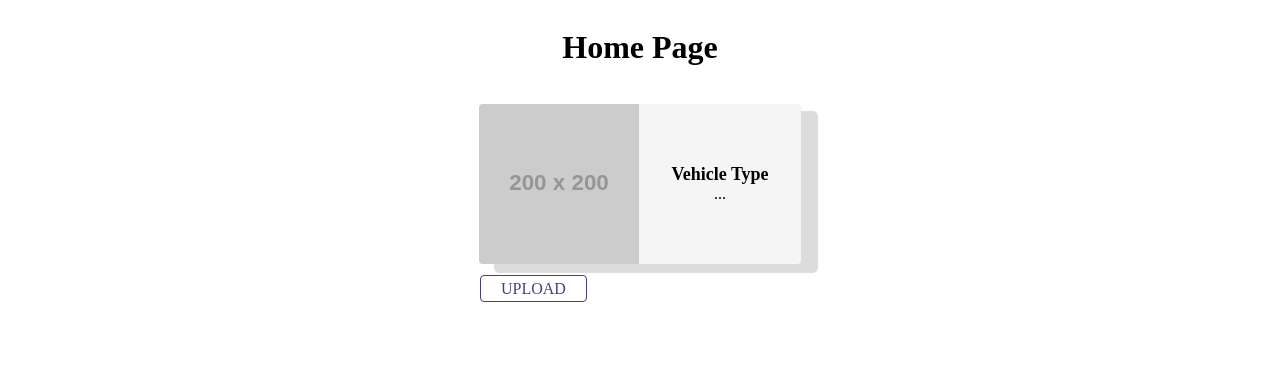
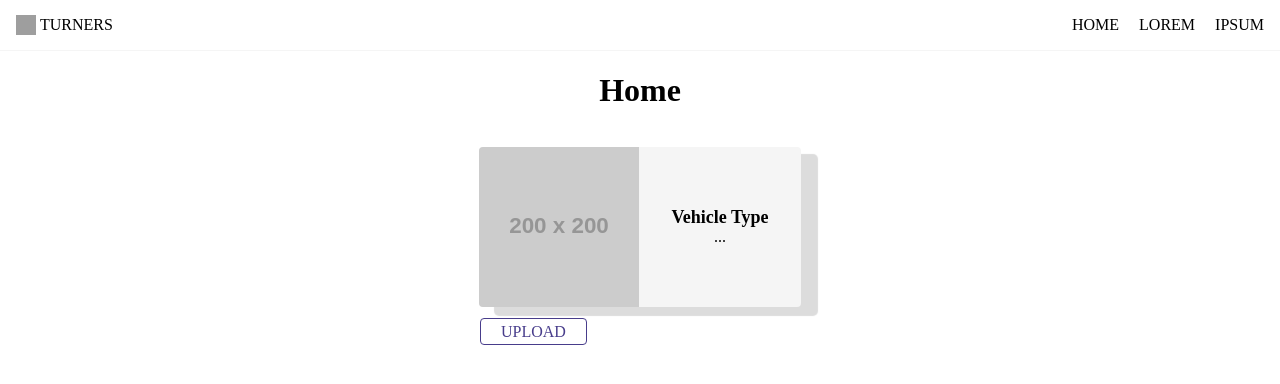
Before and after one commit to CameronBe/Mission1, a React (Vite) app in the folder frontend/: page / in a window 1280 px wide. Shown: the top 384 px of the page. Built offline with nearby package versions, Linux system fonts and the light colour scheme; grey boxes are pictures that could not be loaded.

Commit message:
Created the header with a simple brand on the left and simple navigation on the right

```diff
--- a/frontend/src/App.css
+++ b/frontend/src/App.css
@@ -2,3 +2,7 @@
   display: grid;
   justify-items: center;
 }
+
+.title {
+  margin-top: 0;
+}
--- a/frontend/src/App.jsx
+++ b/frontend/src/App.jsx
@@ -1,10 +1,12 @@
 import "./App.css";
-import VehicleImageUploader from "./components/VehicleImageUploader";
+import Header from "./components/header/Header";
+import VehicleImageUploader from "./components/vehicleImageUploader/VehicleImageUploader";
 
 function App() {
   return (
     <div className="app">
-      <h1>Home Page</h1>
+      <Header />
+      <h1>Home</h1>
       <VehicleImageUploader />
     </div>
   );
--- /dev/null
+++ b/frontend/src/components/header/Header.jsx
@@ -0,0 +1,38 @@
+import "./header.css";
+
+const Header = () => {
+  return (
+    <header className="header">
+      <div className="brand">
+        <img
+          width="20rem"
+          height="20rem"
+          src="https://cdn-icons-png.flaticon.com/512/9313/9313240.png"
+          alt=""
+        />
+        <p>TURNERS</p>
+      </div>
+      <nav>
+        <ul className="nav-list">
+          <li>
+            <a className="nav-link" href="/">
+              HOME
+            </a>
+          </li>
+          <li>
+            <a className="nav-link" href="/">
+              LOREM
+            </a>
+          </li>
+          <li>
+            <a className="nav-link" href="/">
+              IPSUM
+            </a>
+          </li>
+        </ul>
+      </nav>
+    </header>
+  );
+};
+
+export default Header;
--- /dev/null
+++ b/frontend/src/components/header/header.css
@@ -0,0 +1,31 @@
+.header {
+  display: grid;
+  width: 100%;
+  grid-template-columns: 1fr 1fr;
+  padding: 0 1rem;
+  box-sizing: border-box;
+  border-bottom: 1px solid whitesmoke;
+}
+
+.nav-list {
+  display: flex;
+  gap: 1.25rem;
+  justify-self: end;
+  list-style-type: none;
+}
+
+.nav-link {
+  color: black;
+  text-decoration: none;
+}
+
+.nav-link:hover {
+  text-decoration: underline;
+  color: #ff8051;
+}
+
+.brand {
+  display: flex;
+  align-items: center;
+  gap: 0.25rem;
+}
--- a/frontend/src/components/vehicleImageUploader.css
+++ b/frontend/src/components/vehicleImageUploader/vehicleImageUploader.css
@@ -45,9 +45,10 @@
 .vehicleImageLabel {
   background-color: white;
   color: darkslateblue;
-  border: 0.065rem solid darkslateblue;
+
   padding: 0.25rem 1.25rem;
   border-radius: 0.25rem;
+  border: solid darkslateblue 0.0625rem;
 }
 
 .vehicleImageLabel:hover {
--- /dev/null
+++ b/frontend/src/index.css
@@ -0,0 +1,3 @@
+body {
+  margin: 0;
+}
--- a/frontend/src/main.jsx
+++ b/frontend/src/main.jsx
@@ -1,3 +1,4 @@
+import "./index.css";
 import { StrictMode } from "react";
 import { createRoot } from "react-dom/client";
 import App from "./App.jsx";
```
Also changed, not shown: frontend/src/assets/turners-logo.gif (added), frontend/src/components/vehicleImageUploader/VehicleImageUploader.jsx (renamed from frontend/src/components/VehicleImageUploader.jsx).
